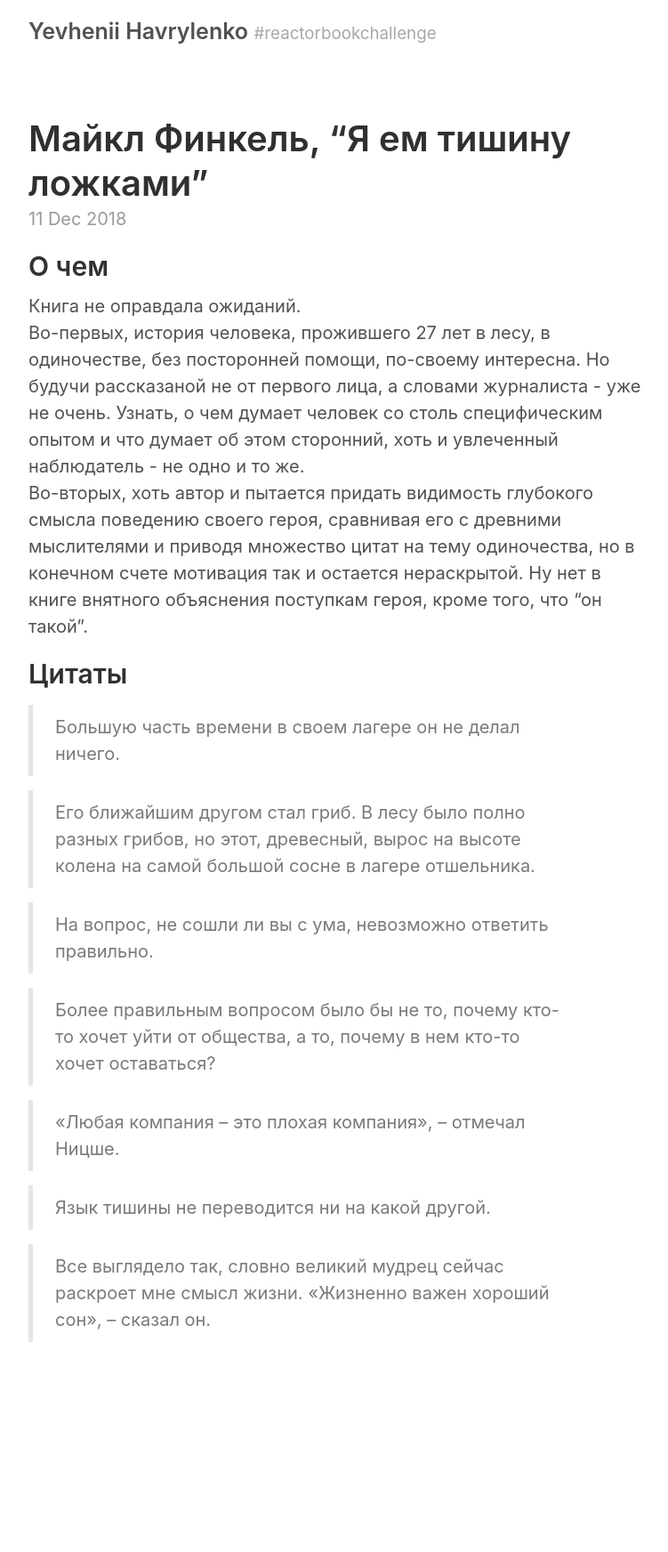
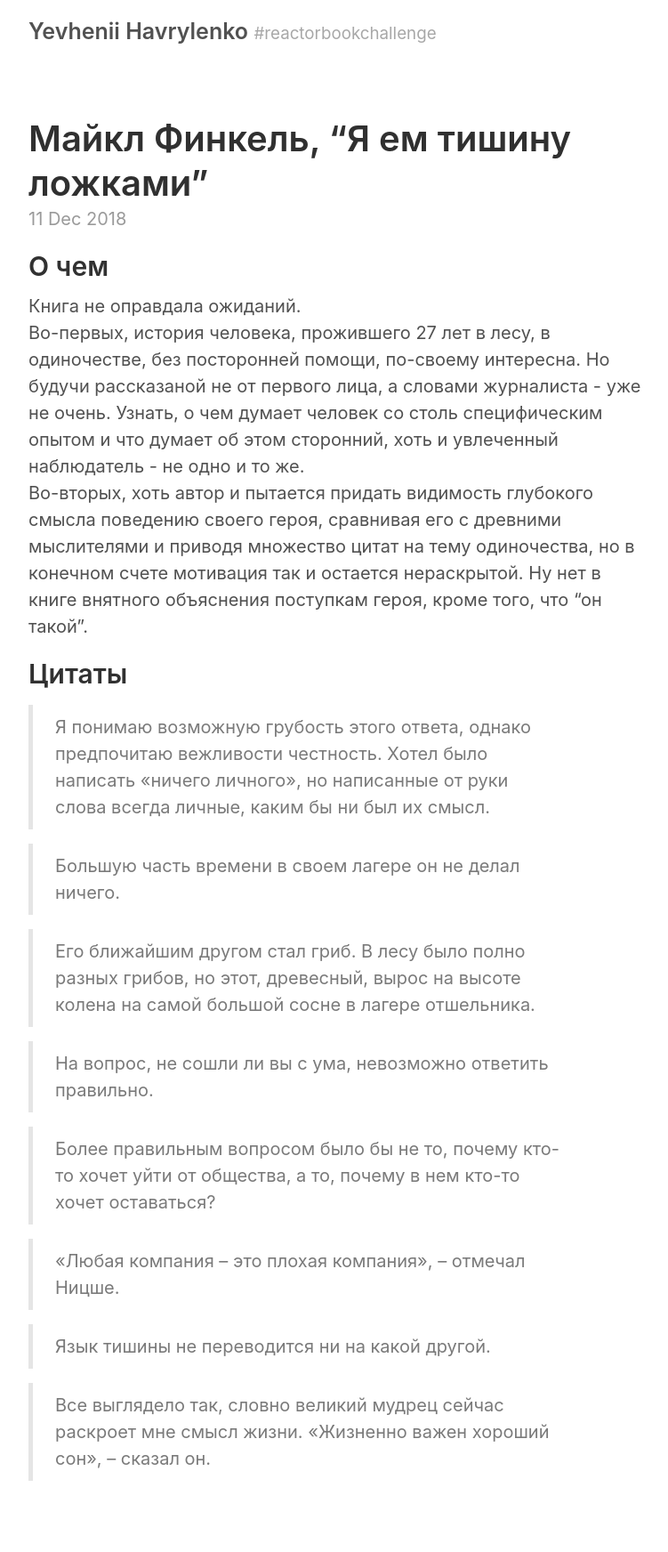
Before and after one commit to yevhenii-havrylenko/yevhenii-havrylenko.github.io, a Jekyll site: the page built from _posts/2018-12-11-the-stranger-in-the-woods.md, in a window 1280 px wide. Shown: the whole page at 89% size, without its empty margins (258-1009 px from the left). Built offline with Jekyll 4.4.1, drawn with Linux system fonts in a browser that asks for light colours; before the commit the page ends 1588 px from its top, so only the background shows below that.

Commit message:
Update 2018-12-11-the-stranger-in-the-woods.md

```diff
--- a/_posts/2018-12-11-the-stranger-in-the-woods.md
+++ b/_posts/2018-12-11-the-stranger-in-the-woods.md
@@ -10,6 +10,8 @@ title: 'Майкл Финкель, “Я ем тишину ложками”'
 Во-вторых, хоть автор и пытается придать видимость глубокого смысла поведению своего героя, сравнивая его с древними мыслителями и приводя множество цитат на тему одиночества, но в конечном счете мотивация так и остается нераскрытой. Ну нет в книге внятного объяснения поступкам героя, кроме того, что "он такой".
 
 ## Цитаты
+
+>Я понимаю возможную грубость этого ответа, однако предпочитаю вежливости честность. Хотел было написать «ничего личного», но написанные от руки слова всегда личные, каким бы ни был их смысл.
 
 >Большую часть времени в своем лагере он не делал ничего.
 
```
